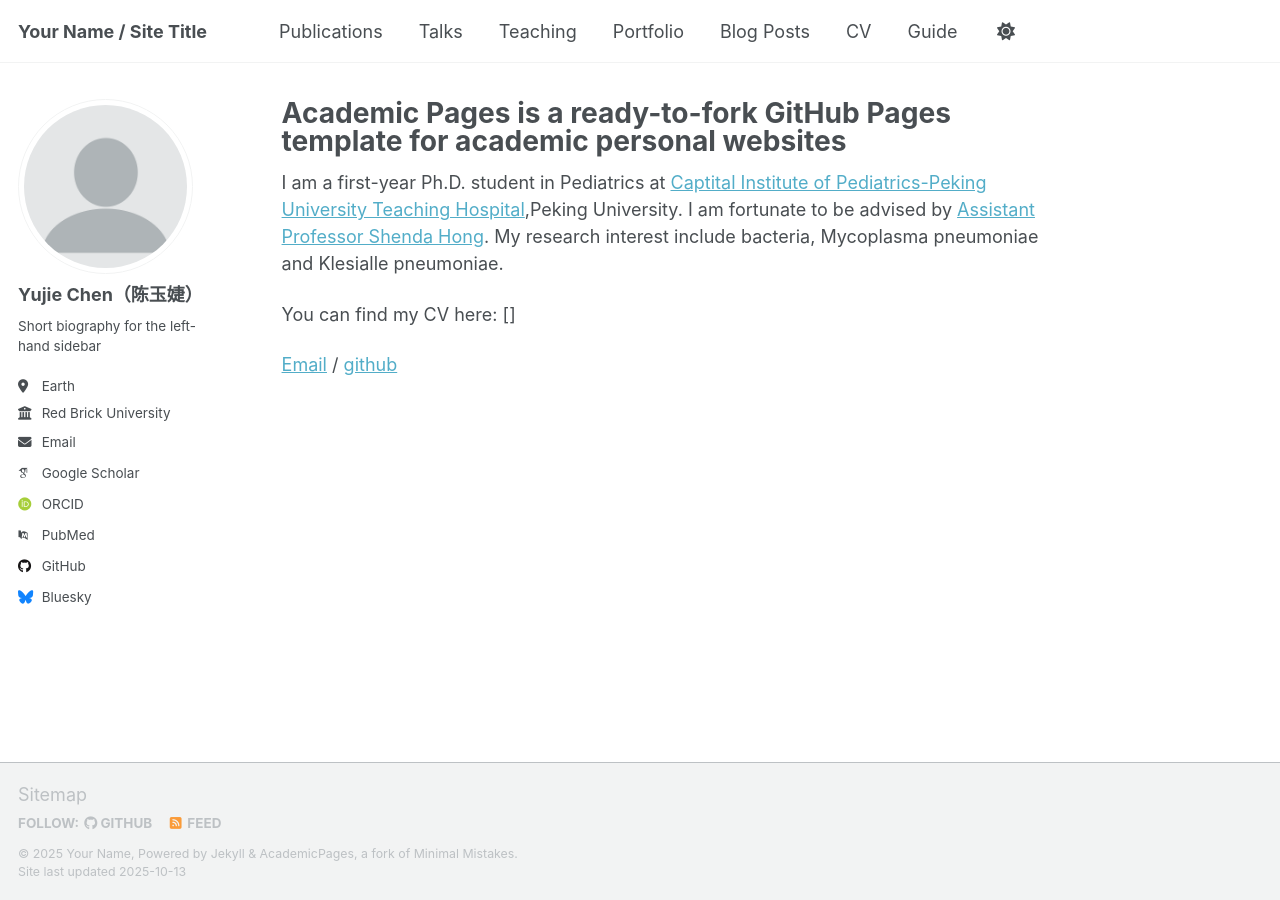
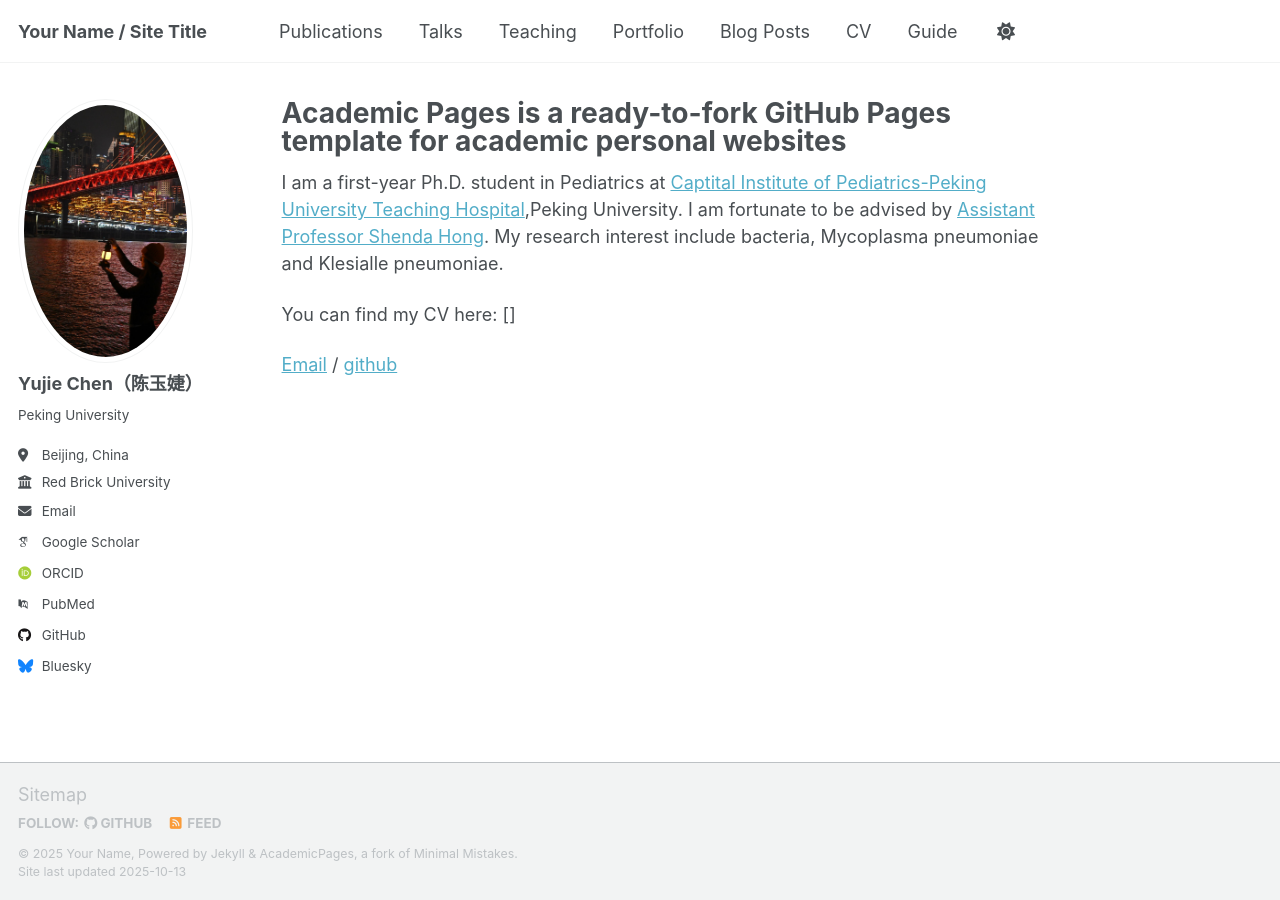
Before and after one commit to yujie7799/yujie7799.github.io, a Jekyll site: the page built from _pages/about.md, in a window 1280 px wide. Built offline with Jekyll 4.4.1, drawn with Linux system fonts in a browser that asks for light colours; some web fonts are replaced; a script that is not in the unit is left out.

Commit message:
Update _config.yml

```diff
--- a/_config.yml
+++ b/_config.yml
@@ -23,11 +23,11 @@ repository               : "academicpages/academicpages.github.io"
 #               Additional customization can be done by editing /_includes/author-profile.html
 author:
   # Biographic information
-  avatar           : "profile.png"
+  avatar           : "../images/chenyujie.png"
   name             : "Yujie Chen（陈玉婕）"
   pronouns         : # example: "she/her"
-  bio              : "Short biography for the left-hand sidebar"
-  location         : "Earth"
+  bio              : "Peking University"
+  location         : "Beijing, China"
   employer         : "Red Brick University"
   uri              : # URL
   email            : "none@example.org"
@@ -48,7 +48,7 @@ author:
   bitbucket        : # Username - Update with your username on the site
   codepen          : # Username
   dribbble         : # Username
-  github           : "academicpages"
+  github           : "https://github.com/yujie7799"
   kaggle           : # Username
   stackoverflow    : # User number or user number and name (i.e., use "1" or "1/jeff-atwood")
 
```
